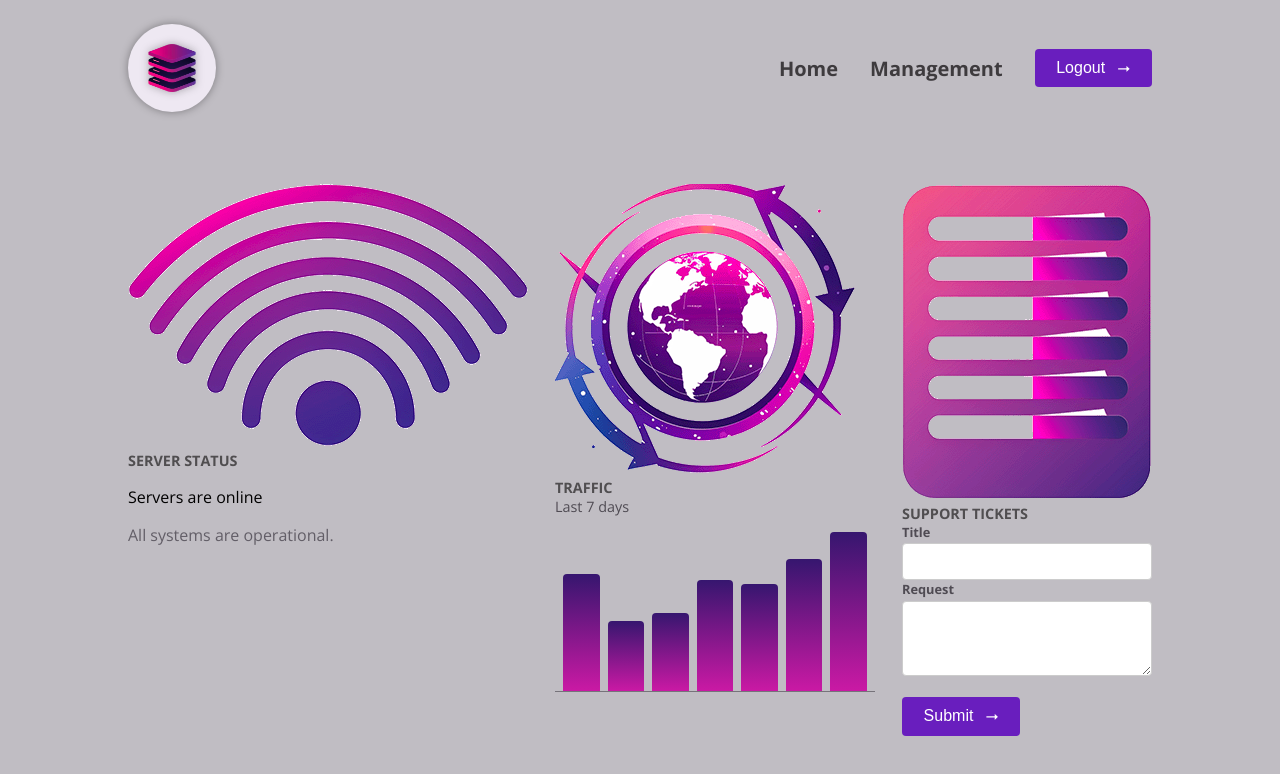
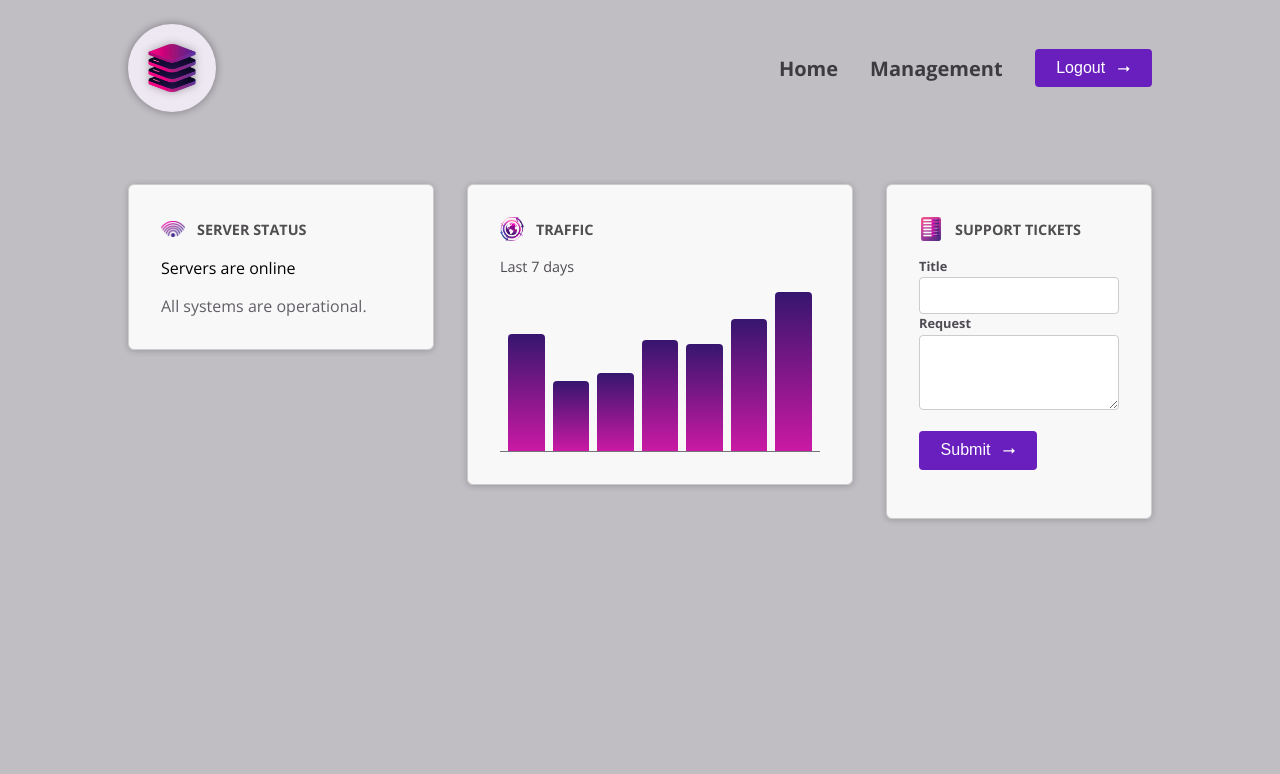
Before and after one commit to NLeeii/angular-learning, an Angular app in the folder 06-cmp-deep-dive/: page / in a window 1280 px wide. Shown: the top 774 px of the page. Built offline with nearby package versions, Linux system fonts and the light colour scheme.

Commit message:
1. 刪除多餘結構/wrapper - 善用 component host element 2. 修正檔案css

```diff
--- a/06-cmp-deep-dive/src/app/dashboard/dashboard-item/dashboard-item.component.css
+++ b/06-cmp-deep-dive/src/app/dashboard/dashboard-item/dashboard-item.component.css
@@ -1,4 +1,4 @@
-.dashboard-item {
+:host {
   display: block;
   padding: 1rem;
   border: 1px solid #ccc;
@@ -7,7 +7,7 @@
   box-shadow: 0 1px 6px 0 rgba(0, 0, 0, 0.2);
 }
 
-.dashboard-item header {
+:host header {
   display: flex;
   padding: 0;
   gap: 0.75rem;
@@ -15,7 +15,7 @@
   margin-bottom: 1rem;
 }
 
-.dashboard-item header img {
+:host header img {
   width: 1.5rem;
   height: 1.5rem;
   object-fit: contain;
@@ -29,7 +29,7 @@ h2 {
 }
 
 @media (min-width: 768px) {
-  .dashboard-item {
+  :host {
     padding: 2rem;
   }
 }
--- a/06-cmp-deep-dive/src/app/dashboard/dashboard-item/dashboard-item.component.ts
+++ b/06-cmp-deep-dive/src/app/dashboard/dashboard-item/dashboard-item.component.ts
@@ -1,4 +1,4 @@
-import { Component, input, Input } from '@angular/core';
+import { Component, input, Input, ViewEncapsulation } from '@angular/core';
 
 @Component({
   selector: 'app-dashboard-item',
@@ -6,9 +6,11 @@ import { Component, input, Input } from '@angular/core';
   imports: [],
   templateUrl: './dashboard-item.component.html',
   styleUrl: './dashboard-item.component.css',
-  host: {
-    class: 'dashboard-item'
-  }
+  // 控制"作用域"
+  // encapsulation: ViewEncapsulation.None,
+  // host: {
+  //   class: 'dashboard-item'
+  // }
 })
 export class DashboardItemComponent {
   // @Input({required: true}) image!: {
--- a/06-cmp-deep-dive/src/app/dashboard/server-status/server-status.component.css
+++ b/06-cmp-deep-dive/src/app/dashboard/server-status/server-status.component.css
@@ -1,4 +1,4 @@
-#status {
+:host {
   display: block;
   width: 15rem;
 }
--- a/06-cmp-deep-dive/src/app/dashboard/server-status/server-status.component.html
+++ b/06-cmp-deep-dive/src/app/dashboard/server-status/server-status.component.html
@@ -1,4 +1,3 @@
-<div id="status">
 @if (currentStatus === "online") {
   <p>Servers are online</p>
   <p>All systems are operational.</p>
@@ -9,4 +8,3 @@
   <p>Server status is unknown</p>
   <p>Fetching server status failed.</p>
 }
-</div>
--- a/06-cmp-deep-dive/src/app/dashboard/tickets/tickets.component.css
+++ b/06-cmp-deep-dive/src/app/dashboard/tickets/tickets.component.css
@@ -0,0 +1,33 @@
+:host {
+  display: flex;
+  flex-direction: column;
+  gap: 1.5rem;
+}
+
+:host ul {
+  list-style: none;
+  margin: 0;
+  padding: 0;
+  width: 15rem;
+}
+
+:host li {
+  margin: 0.5rem 0;
+}
+
+:host p {
+  margin: 0;
+  color: #4f4b53;
+}
+
+:host h2 {
+  margin: 0;
+  font-size: 1.1rem;
+  color: #38343c;
+}
+
+@media (min-width: 768px) {
+  :host {
+    flex-direction: row;
+  }
+}
--- a/06-cmp-deep-dive/src/app/dashboard/traffic/traffic.component.css
+++ b/06-cmp-deep-dive/src/app/dashboard/traffic/traffic.component.css
@@ -1,5 +1,5 @@
 
-#traffic {
+:host {
   display: block;
   width: 15rem;
 }
@@ -27,7 +27,7 @@ p {
 }
 
 @media (min-width: 768px) {
-  #traffic {
+  :host {
     width: 20rem;
   }
 }
--- a/06-cmp-deep-dive/src/app/dashboard/traffic/traffic.component.html
+++ b/06-cmp-deep-dive/src/app/dashboard/traffic/traffic.component.html
@@ -1,9 +1,7 @@
-<div id="traffic">
-  <p>Last 7 days</p>
+<p>Last 7 days</p>
 
-  <div id="chart">
-    @for (dataPoint of dummyTrafficData; track dataPoint.id) {
-      <div [style.height]="(dataPoint.value / maxTraffic) * 100 + '%'"></div>
-    }
-  </div>
+<div id="chart">
+  @for (dataPoint of dummyTrafficData; track dataPoint.id) {
+    <div [style.height]="(dataPoint.value / maxTraffic) * 100 + '%'"></div>
+  }
 </div>
--- a/06-cmp-deep-dive/src/app/shared/control/control.component.ts
+++ b/06-cmp-deep-dive/src/app/shared/control/control.component.ts
@@ -7,7 +7,7 @@ import { Component, input, ViewEncapsulation } from '@angular/core';
   templateUrl: './control.component.html',
   styleUrl: './control.component.css',
   // encapsulation - 封裝
-  // 禁用樣式作用域，禁用封裝
+  // 禁用樣式作用域(scope)，禁用封裝
   encapsulation:ViewEncapsulation.None,
   // host
   // 定義作為 host element 上的property
```
Also changed, not shown: 06-cmp-deep-dive/src/app/dashboard/tickets/ticket/ticket.component.css (deleted, +0 -33 lines), 06-cmp-deep-dive/src/app/dashboard/server-status/server-status.component.ts (line endings or trailing spaces). Lines whose indentation alone changed are shown as unchanged.
